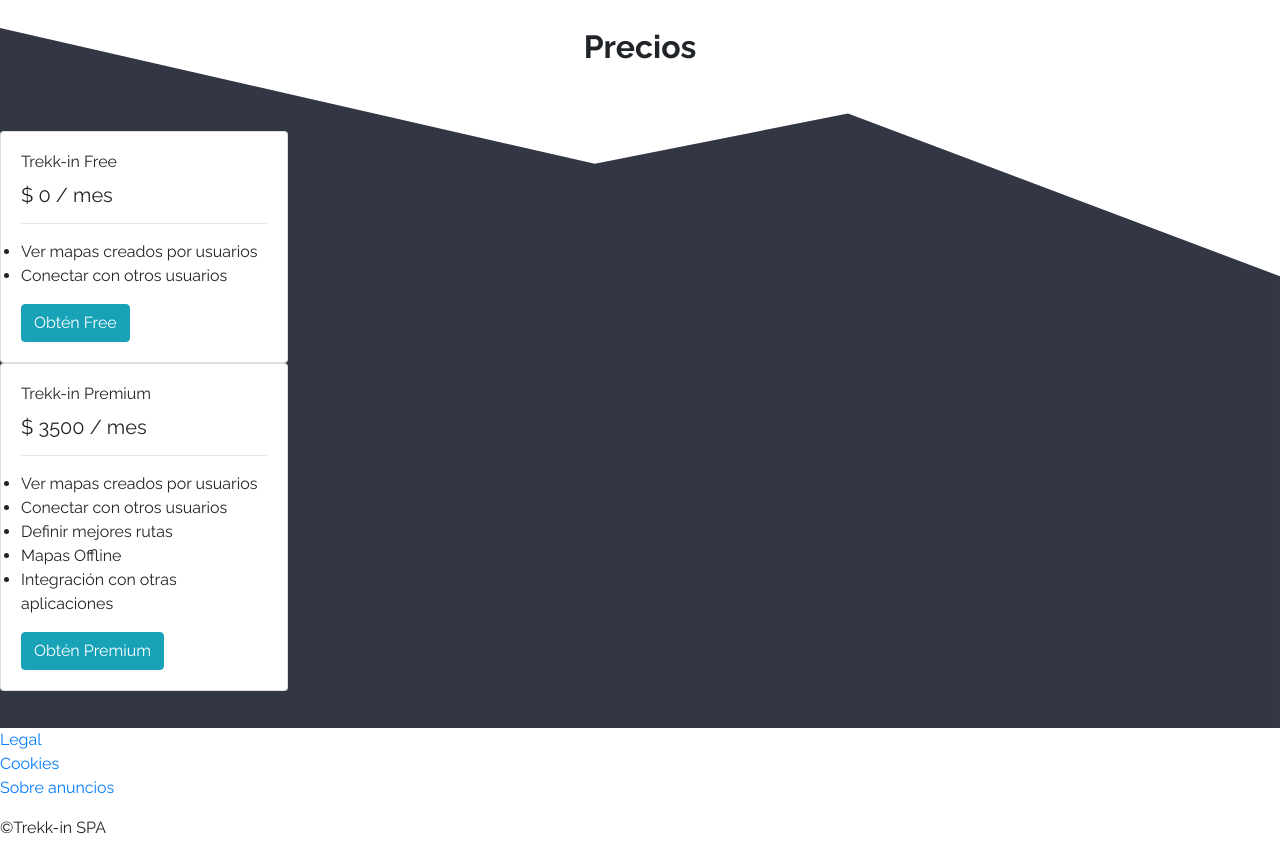
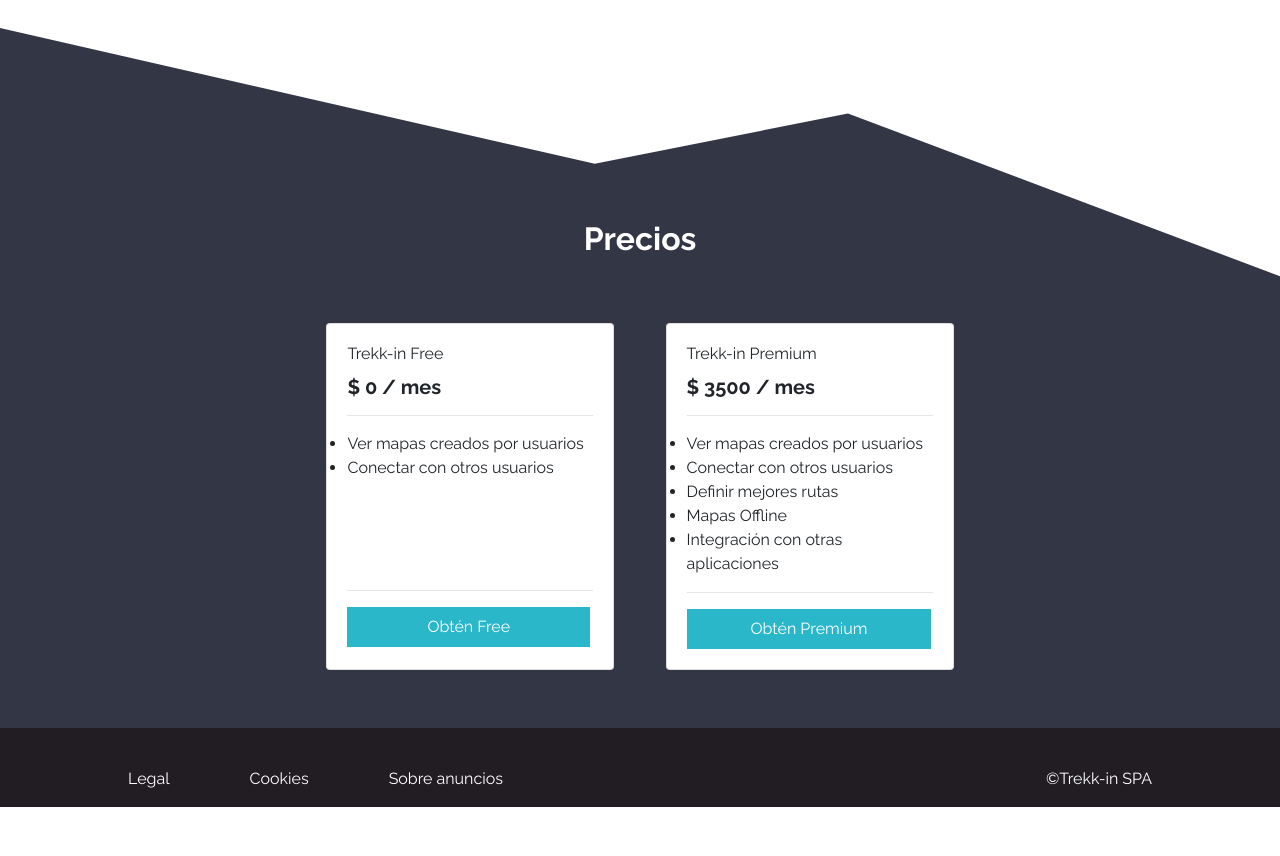
Before and after one commit to javieratapia/startup-treekin, a plain HTML site: page index.html in a window 1280 px wide. Shown: the part 1500-2356 px from the top of the page. After the commit the page ends 2307 px from the top, so only its background shows below. Drawn offline with Linux system fonts and the light colour scheme.

Commit message:
Versión Desktop completa

```diff
--- a/assets/sass/base/_typography.scss
+++ b/assets/sass/base/_typography.scss
@@ -5,11 +5,6 @@
 nav{
     a{
         color: $onix;
-    }
-    button{
-        background-color: $ball-blue;
-        color: $white;
-
     }
 }
 
@@ -24,3 +19,19 @@
         font-weight: $bold;
     }
 }
+
+.contenido-prices{
+    h2{
+        color: $white;
+    }
+    h5{
+        font-weight: bold;
+    }
+}
+
+footer{
+    color: $white;
+    a{
+        color: $white;
+    }
+}
--- /dev/null
+++ b/assets/sass/components/_buttons.scss
@@ -0,0 +1,35 @@
+.nav__button{
+    text-decoration: none;
+    border: 0;
+    padding: 0.5rem;
+    background-color: $ball-blue;
+    color: $white;
+
+
+}
+
+.card__button{
+    border: 0;
+    background-color: $ball-blue;
+    color: $white;
+    padding: 0.5rem;
+    padding-left: 4rem;
+    padding-right: 4rem;
+
+}
+.card__button:hover, .card__button2:hover, .nav__button:hover{
+        background-color: $blue-lagoon;
+    }
+
+.card__button:focus, .card__button2:focus, .nav__button:focus{
+        background-color: $spanish-gray;
+}
+
+.card__button2{
+    border: 0;
+    background-color: $ball-blue;
+    color: $white;
+    padding: 0.5rem;
+    padding-left: 5rem;
+    padding-right: 5rem;
+}
--- /dev/null
+++ b/assets/sass/layout/_footer.scss
@@ -0,0 +1,19 @@
+footer{
+    display: flex;
+    justify-content: space-between;
+    background-color: $raising-black;
+    padding-left: 10vw;
+    padding-right: 10vw;
+    padding-top: 3vw;
+    a{
+        text-decoration: none;
+    }
+    ul{
+        display: flex;
+
+    }
+    li{
+        margin-right: 5rem;
+        list-style-type: none;
+    };
+}
--- a/assets/sass/layout/_navigation.scss
+++ b/assets/sass/layout/_navigation.scss
@@ -31,14 +31,7 @@
             padding-left: 1vw;
 
         }
-        a{
-            text-decoration: none;
 
 
-        }
-        button{
-            border: 0;
-            padding: 0.5rem;
-        }
     }
 }
--- a/assets/sass/layout/_prices.scss
+++ b/assets/sass/layout/_prices.scss
@@ -3,4 +3,52 @@
     background-size: cover;
     height: 700px;
     background-repeat: no-repeat;
+    padding-top: 15vw;
+    @media (min-width: 576px) {
+
+    }
+
 }
+/*.contenido-prices{
+    margin: ;
+}
+*/
+.contenedor-card{
+
+
+
+
+    @media (min-width: 576px) {
+        display: flex;
+        justify-content: center;
+    }
+
+    .card-2{
+        margin-right: 4vw;
+    }
+}
+
+.boton-bajo{
+    margin-top: 110px;
+}
+/*.card{
+
+
+display: grid;
+    grid-template-columns: 10vw repeat(2,1fr) 10vw;
+    grid-column-gap: 5vw;
+    .card-2{
+        grid-column-start: 2;
+        grid-column-end: 3;
+    }   align-items: center;
+    justify-items: center;
+    @media (max-width: 576px) {
+        margin-left: 5vw;
+        margin-right: 5vw;
+        grid-template-columns:100%;
+        card-2{
+            grid-column-start: 1;
+            margin-bottom: 7vw;
+        }
+    }
+}*/
--- a/assets/sass/main.scss
+++ b/assets/sass/main.scss
@@ -9,3 +9,6 @@
 @import 'layout/header';
 @import 'layout/section';
 @import 'layout/prices';
+@import 'layout/footer';
+
+@import 'components/buttons'
--- a/index.html
+++ b/index.html
@@ -20,7 +20,7 @@
             </ul>
             <ul>
                 <li><a href="">Iniciar Sesión</a></li>
-                <li><button>Registrate</button></li>
+                <li><button class="nav__button">Registrate</button></li>
             </ul>
         </div>
         <i class="fas fa-bars ico fa-2x"></i>
@@ -47,8 +47,10 @@
         </div>
     </section>
     <section class="prices">
+        <div class="contenido-prices">
             <h2>Precios</h2>
-        <div class="card" style="width: 18rem;">
+            <div class="contenedor-card">
+                <div class="card card-2" style="width: 288px;">
                     <div class="card-body">
                     <h6 class="card-title">Trekk-in Free</h6>
                     <h5 class="card-title">$ 0 / mes</h5>
@@ -59,10 +61,12 @@
                             <li>Conectar con otros usuarios</li>
                         </ul>
                     </p>
-              <a href="#" class="btn btn-info">Obtén Free</a>
+                    <hr class="boton-bajo">
+                    <!--<a href="#" class="btn btn-info">Obtén Free</a>-->
+                    <button class="card__button2">Obtén Free</button>
                     </div>
                 </div>
-          <div class="card" style="width: 18rem;">
+                <div class="card" style="width:288px";>
                     <div class="card-body">
                         <h6 class="card-title">Trekk-in Premium</h6>
                         <h5 class="card-title">$ 3500 / mes</h5>
@@ -76,7 +80,11 @@
                                 <li>Integración con otras aplicaciones</li>
                             </ul>
                         </p>
-              <a href="#" class="btn btn-info">Obtén Premium</a>
+                        <hr>
+                        <!--<a href="#" class="btn btn-info">Obtén Premium</a>-->
+                        <button class="card__button">Obtén Premium</button>
+                    </div>
+                </div>
             </div>
         </div>
     </section>
```
Also changed, not shown: assets/css/style.css, assets/sass/layout/_section.scss (line endings or trailing spaces), 1 other file. Lines whose indentation alone changed are shown as unchanged.
